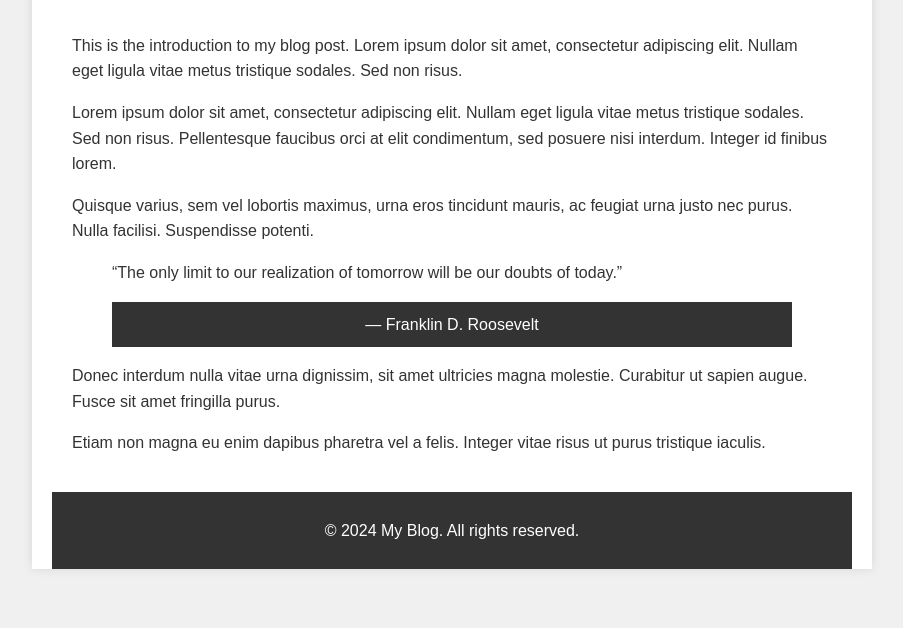
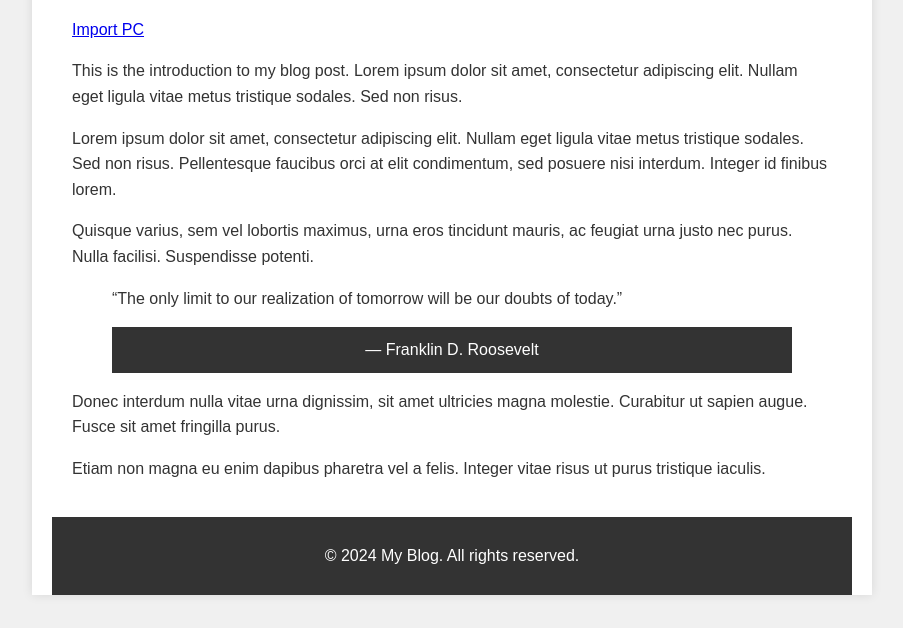
Before and after one commit to subir0071/book-review, a plain HTML site: page index.html in a window 1280 px wide. Shown: the part 172-800 px from the top of the page, without its empty margins (188-1091 px from the left). Drawn offline with Linux system fonts and the light colour scheme.

Commit message:
Update index.html

```diff
--- a/index.html
+++ b/index.html
@@ -48,6 +48,7 @@
             <p>Published on June 22, 2024</p>
         </header>
         <article class="post-content">
+            <a href="https://amzn.to/3VEfHyG">Import PC</a>
             <p>This is the introduction to my blog post. Lorem ipsum dolor sit amet, consectetur adipiscing elit. Nullam eget ligula vitae metus tristique sodales. Sed non risus.</p>
 
             <p>Lorem ipsum dolor sit amet, consectetur adipiscing elit. Nullam eget ligula vitae metus tristique sodales. Sed non risus. Pellentesque faucibus orci at elit condimentum, sed posuere nisi interdum. Integer id finibus lorem.</p>
```
